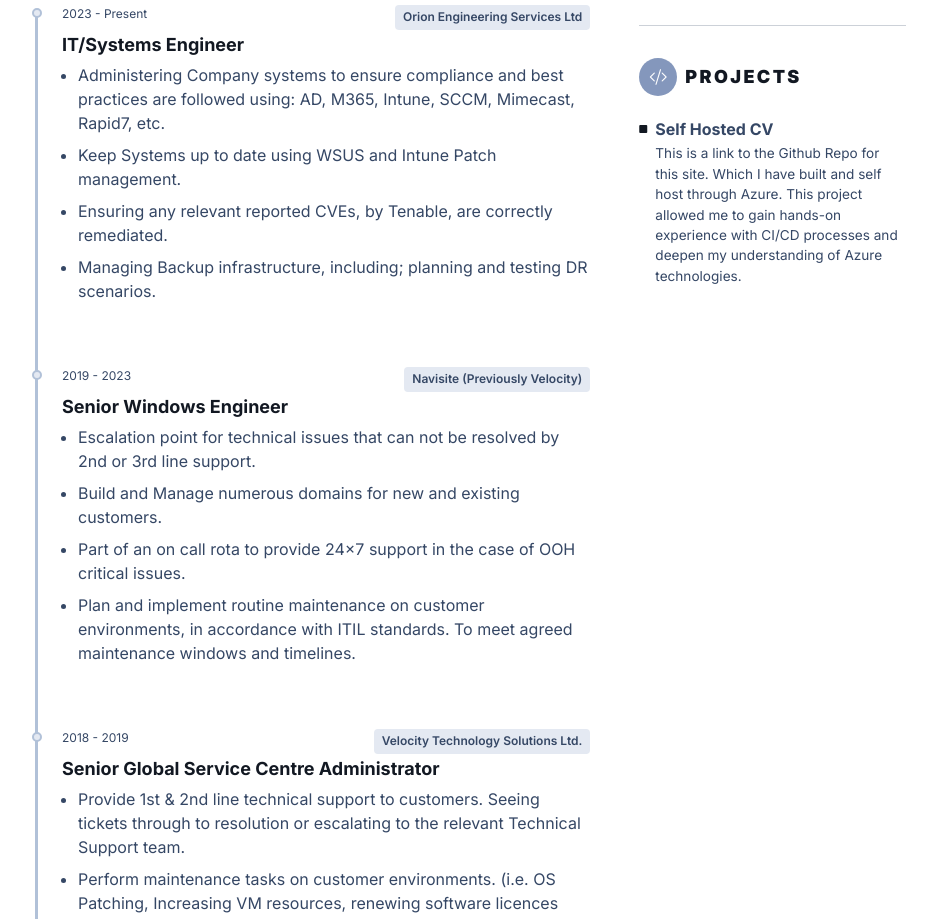
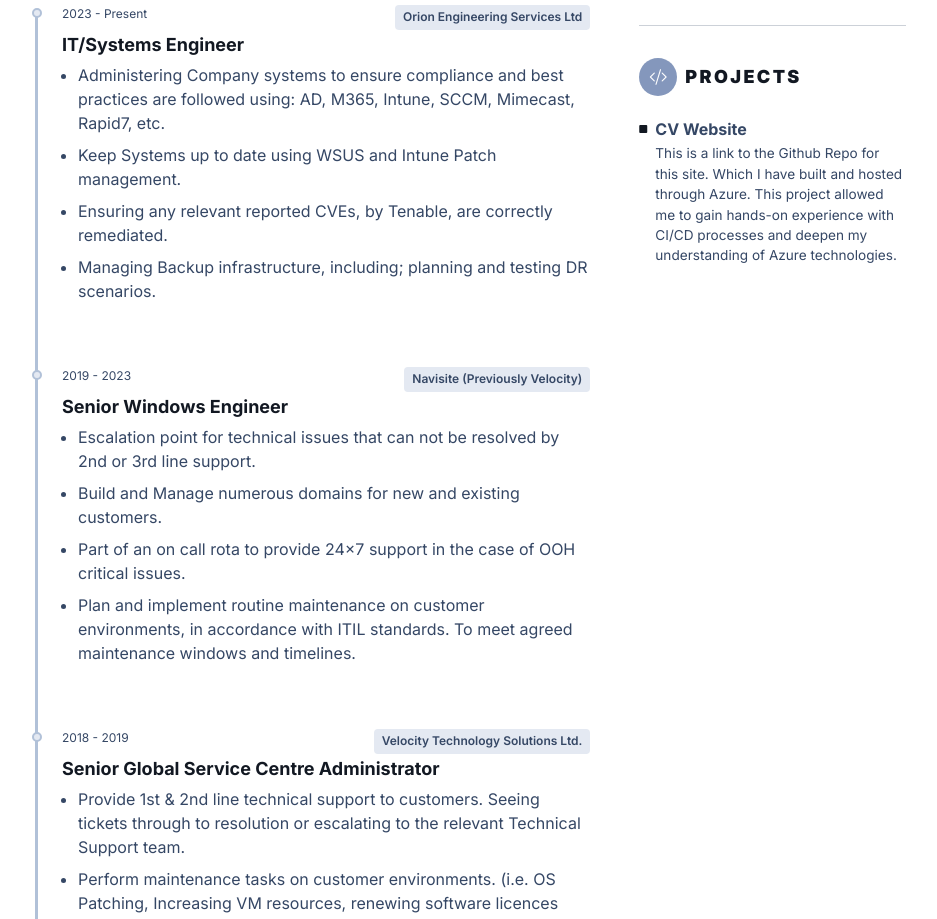
Before and after one commit to finux95/Azure-CV-Project, a plain HTML site: page frontend/index.html in a window 1280 px wide. Shown: the part 988-1907 px from the top of the page, without its empty margins (176-1113 px from the left). Drawn offline with nearby package versions, Linux system fonts and the light colour scheme; no server answers.

Commit message:
updated cv file and Projects section

```diff
--- a/frontend/index.html
+++ b/frontend/index.html
@@ -188,7 +188,7 @@
 												</li>
 												<li>
 													<h4 class="fs-6">Other Certifications</h4>
-													<p><a href="https://www.credly.com/users/finlay-barnett">Credly Profile</a><br>
+													<p><a href="https://www.credly.com/users/finlay-barnett/badges">Credly Profile</a><br>
 													Explore my certifications for Microsoft and Rubrik products.</p>
 												</li>
 											</ul>
@@ -294,9 +294,9 @@
 									<section class="resume-projects-section resume-section">
 										<h3 class="resume-section-heading text-uppercase py-2 py-lg-3 py-3"><i class="resume-section-heading-icon bi bi-code-slash me-2"></i>Projects</h3>
 										<div class="item">
-											<h4 class="item-heading"><i class="item-icon bi bi-square-fill me-2"></i><a href="https://github.com/finux95/Azure-CV-Project">Self Hosted CV</a></h4>
+											<h4 class="item-heading"><i class="item-icon bi bi-square-fill me-2"></i><a href="https://github.com/finux95/Azure-CV-Project">CV Website</a></h4>
 											<div class="item-desc">
-												This is a link to the Github Repo for this site. Which I have built and self host through Azure. This project allowed me to gain hands-on experience with CI/CD processes and deepen my understanding of Azure technologies.
+												This is a link to the Github Repo for this site. Which I have built and hosted through Azure. This project allowed me to gain hands-on experience with CI/CD processes and deepen my understanding of Azure technologies.
 											</div>
 										</div><!--//item-->
 										<!--<div class="item">
```
Also changed, not shown: 1 other file.
